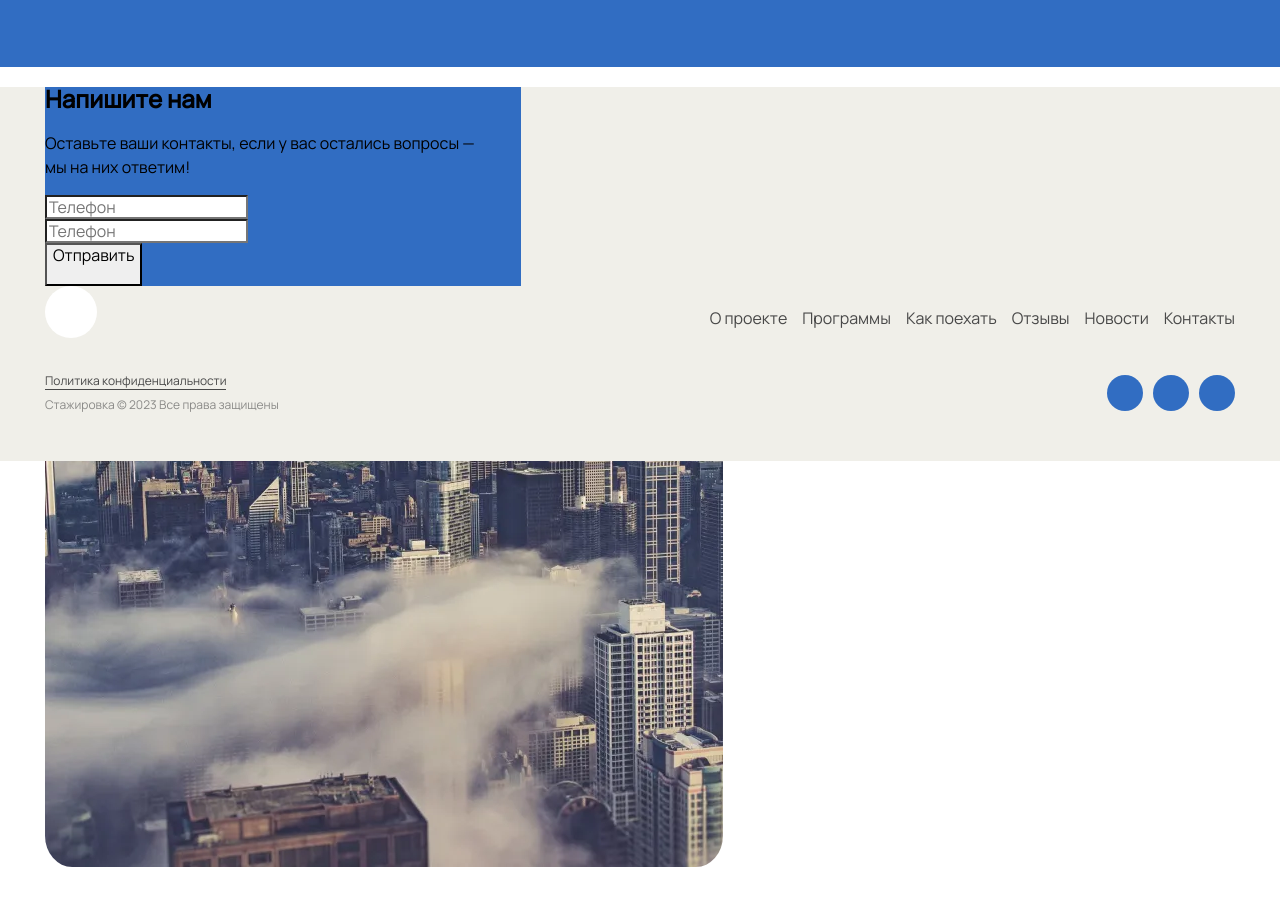
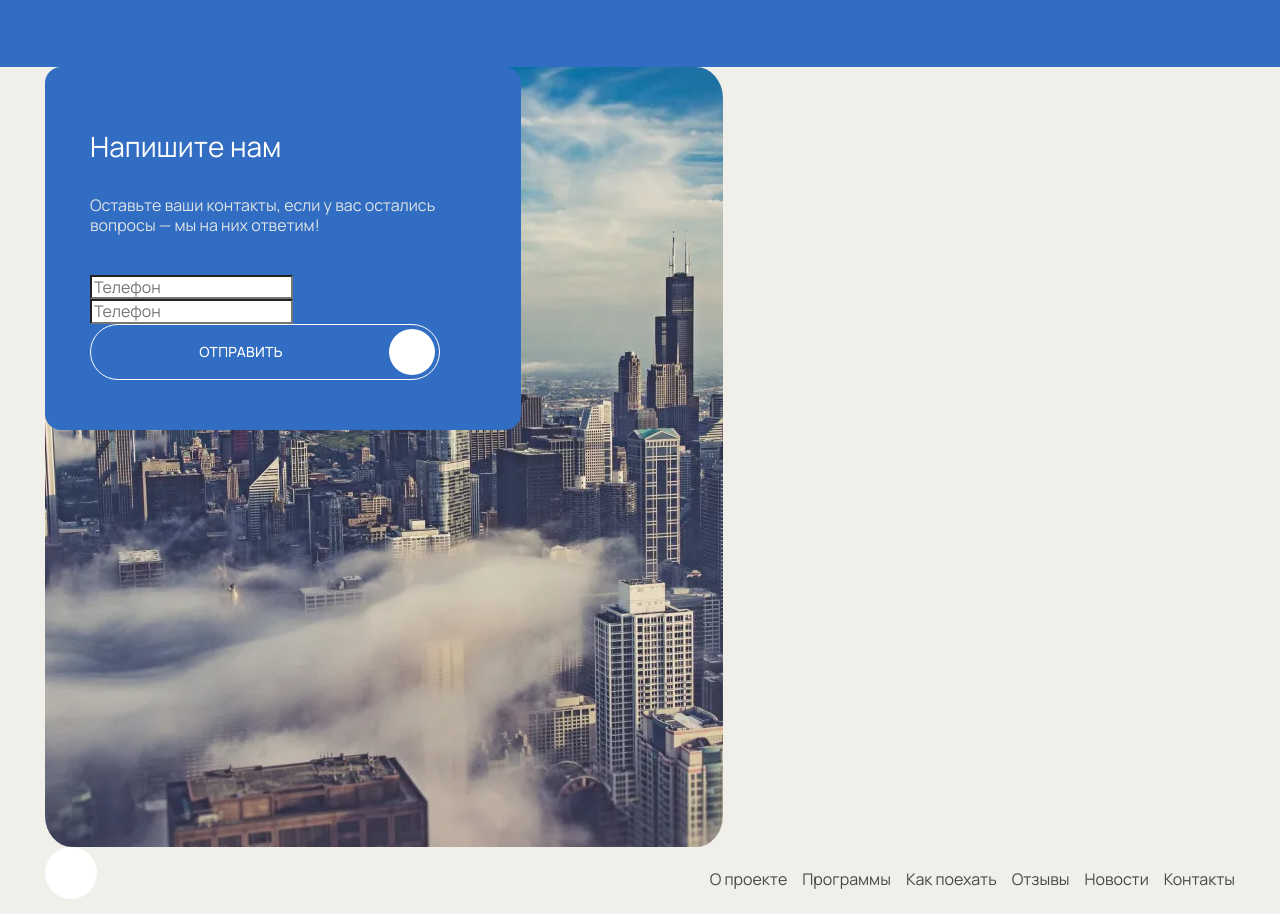
Before and after one commit to suomuurain/2172939-internship-accelerator, a website built with Vite: page source/index.html in a window 1280 px wide. Shown: the part 3411-4325 px from the top of the page. Before the commit the page ends 4278 px from the top, so only its background shows below. Built offline with nearby package versions, Linux system fonts and the light colour scheme.

Commit message:
стилизует форму

```diff
--- a/source/sass/blocks/form.scss
+++ b/source/sass/blocks/form.scss
@@ -1,5 +1,14 @@
 .form {
   background-color: $color-beige;
+  min-height: 803px;
+
+  @include vp-1439 {
+    min-height: 780px;
+  }
+
+  @include vp-767 {
+    min-height: 753px;
+  }
 }
 
 .form__wrapper {
@@ -7,16 +16,75 @@
 }
 
 .form__inner-wrapper {
+  padding: 70px 74px;
   background-color: $color-blue;
   width: 40%;
+  border-radius: 16px;
+
+  position: absolute;
+  top: 0;
+  left: 0;
   z-index: 1;
+
+  @include vp-1439 {
+    padding: 50px 45px;
+  }
+
+  @include vp-767 {
+    padding: 50px 15px;
+  }
+}
+
+.form__inner-wrapper h2 {
+  margin: 0 0 20px;
+  padding: 19px 0 18px;
+  color: $color-white;
+  font-family: $ff-manrope;
+  font-size: 32px;
+  font-style: normal;
+  font-weight: 400;
+  line-height: 36px; /* 112.5% */
+
+  @include vp-1439 {
+    padding: 15px 0;
+    font-size: 28px;
+    line-height: 28px; /* 100% */
+  }
+
+  @include vp-767 {
+    padding: 6px 0;
+    font-size: 18px;
+    line-height: 22px; /* 122.222% */
+  }
+}
+
+.form__inner-wrapper p {
+  margin: 0 0 40px;
+  padding: 0;
+
+  color: $color-beige;
+  font-family: $ff-manrope;
+  font-size: 16px;
+  font-style: normal;
+  font-weight: 400;
+  line-height: 26px; /* 162.5% */
+  opacity: 0.9;
+
+  @include vp-1439 {
+    line-height: 20px; /* 125% */
+  }
+
+  @include vp-767 {
+    margin: 0 0 30px;
+    font-size: 14px;
+  }
 }
 
 .form__background {
   position: absolute;
   top: 0;
   left: 0;
-  z-index: -1;
+  z-index: 0;
 }
 
 .form__background img {
@@ -33,3 +101,111 @@
     border-radius: 8%;
   }
 }
+
+.form__button {
+  margin: 0;
+  padding: 4px 4px 4px 30px;
+  width: 350px;
+
+  display: flex;
+  justify-content: space-between;
+  align-items: center;
+  gap: 28px;
+
+  color: $color-white;
+  background-color: transparent;
+  text-align: center;
+  font-family: $ff-manrope;
+  font-size: 14px;
+  font-style: normal;
+  font-weight: 500;
+  line-height: 14px; /* 100% */
+  letter-spacing: 0.28px;
+  text-transform: uppercase;
+
+  border-radius: 30px;
+  border: 1px solid $color-white;
+
+  @include vp-767 {
+    padding: 4px 4px 4px 20px;
+    gap: 18px;
+    width: 221px;
+
+    font-size: 12px;
+    line-height: 12px; /* 100% */
+    letter-spacing: 0.24px;
+  }
+
+  &:hover,
+  &:focus  {
+    color: $color-blue;
+    background-color: $color-white;
+    outline: none;
+  }
+
+  &:hover div,
+  &:focus div,
+  &:active div {
+    background-color: $color-blue;
+    outline: none;
+    transform: rotate(45deg)
+  }
+
+  &:hover svg,
+  &:focus svg {
+    color: $color-white;
+  }
+
+  &:active {
+    color: $color-blue-07;
+    background-color: $color-white;
+  }
+
+  &:active svg {
+    color: $color-white;
+    opacity: 0.7;
+  }
+
+  &:disabled,
+  &--disabled {
+    color: $color-disabled;
+    border: 1px solid $color-disabled;
+  }
+
+  &:disabled div,
+  &--disabled div {
+    background-color: $color-disabled;
+  }
+
+  &:disabled svg,
+  &--disabled svg {
+    opacity: 0.6;
+  }
+}
+
+.form__button > div {
+  border-radius: 44px;
+  background-color: $color-white;
+  width: 46px;
+  height: 46px;
+
+  display: flex;
+  justify-content: center;
+  align-items: center;
+
+  @include vp-767 {
+    width: 34px;
+    height: 34px;
+  }
+}
+
+.form__button svg {
+  width: 8px;
+  height: 8px;
+  color: $color-blue;
+}
+
+.form__button span {
+  width: 240px;
+  text-align: center;
+}
--- a/source/sass/variables.scss
+++ b/source/sass/variables.scss
@@ -12,8 +12,10 @@ $color-transparent: rgba(255, 255, 255, 0);
 $color-basic: #484848;
 $color-white: #ffffff;
 $color-white-02: rgba(255, 255, 255, 0.2);
+$color-white-07: rgba(255, 255, 255, 0.7);
 $color-beige: #f0efe9;
 $color-blue: #316dc2;
+$color-blue-07: rgb(49, 109, 194, 0.7);
 $color-condition: #275699;
 $color-disabled: #a9afb7;
 $color-error: #ff5e66;
```
